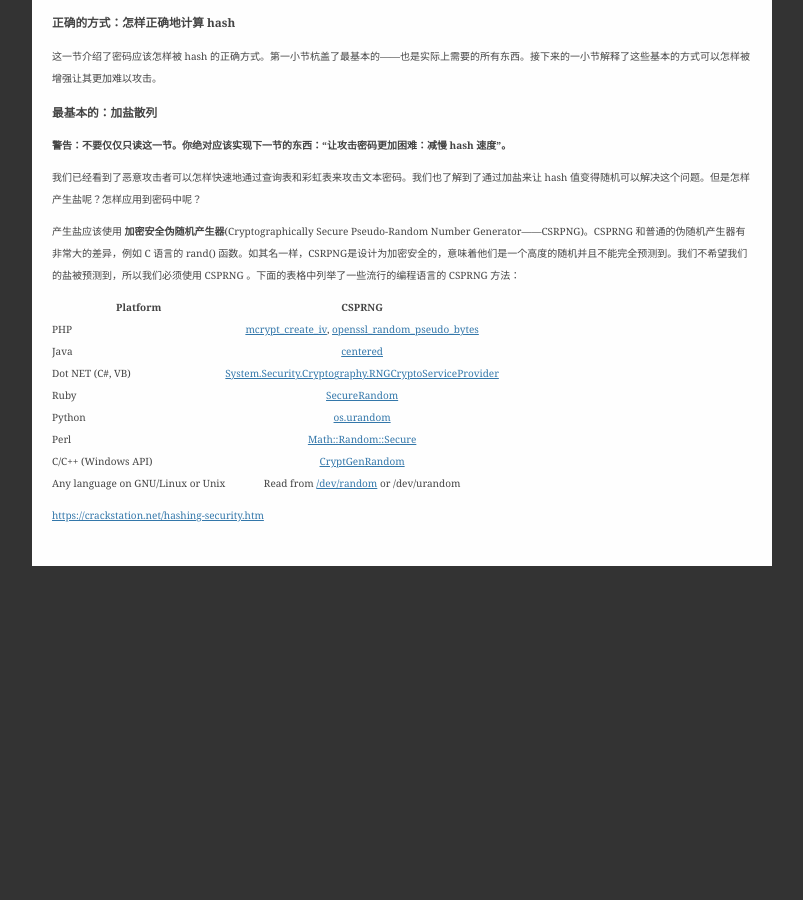
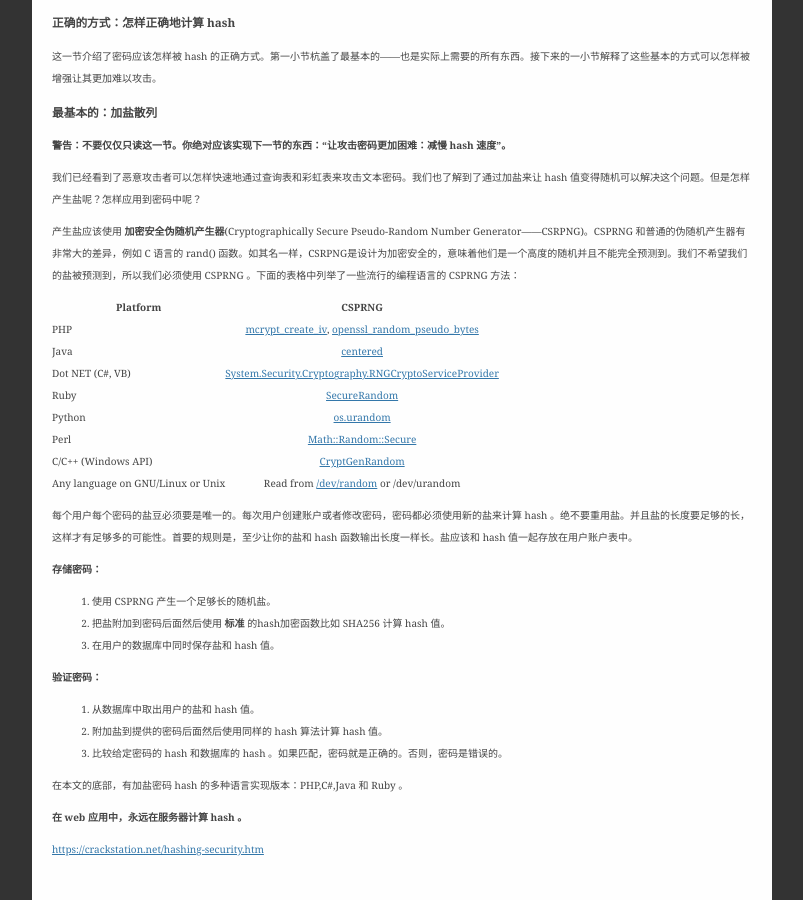
Before and after one commit to osrpt/osrpt.github.com, a Jekyll site: the page built from _posts/2014-05-14-hashing-security.md, in a window 1280 px wide and 900 px high, scrolled down 4033 px. Shown: the whole window, without its empty margins (238-1041 px from the left). Built offline with Jekyll 4.4.1, drawn with Linux system fonts in a browser that asks for light colours; Markdown is read by kramdown in place of the engine named in the settings; before the commit the page ends 4599 px from its top, so only the background shows below that.

Commit message:
翻译了一部分

```diff
--- a/_posts/2014-05-14-hashing-security.md
+++ b/_posts/2014-05-14-hashing-security.md
@@ -198,4 +198,22 @@ salt 不必是秘密的。仅仅通过让 hash 随机，这样就可以让查表
 |          C/C++ (Windows API)      |       [CryptGenRandom](http://en.wikipedia.org/wiki/CryptGenRandom)       |
 | Any language on GNU/Linux or Unix |       Read from [/dev/random](http://en.wikipedia.org/wiki//dev/random) or /dev/urandom        |
 
+每个用户每个密码的盐豆必须要是唯一的。每次用户创建账户或者修改密码，密码都必须使用新的盐来计算 hash 。绝不要重用盐。并且盐的长度要足够的长，这样才有足够多的可能性。首要的规则是，至少让你的盐和 hash 函数输出长度一样长。盐应该和  hash 值一起存放在用户账户表中。
+
+**存储密码：**
+
+1. 使用 CSPRNG 产生一个足够长的随机盐。
+2. 把盐附加到密码后面然后使用 **标准** 的hash加密函数比如 SHA256 计算 hash 值。
+3. 在用户的数据库中同时保存盐和 hash 值。
+
+**验证密码：**
+
+1. 从数据库中取出用户的盐和 hash 值。
+2. 附加盐到提供的密码后面然后使用同样的 hash 算法计算 hash 值。
+3. 比较给定密码的 hash 和数据库的 hash 。如果匹配，密码就是正确的。否则，密码是错误的。
+
+在本文的底部，有加盐密码 hash 的多种语言实现版本：PHP,C#,Java 和 Ruby 。
+
+**在 web 应用中，永远在服务器计算 hash 。**
+
 <https://crackstation.net/hashing-security.htm>
```
